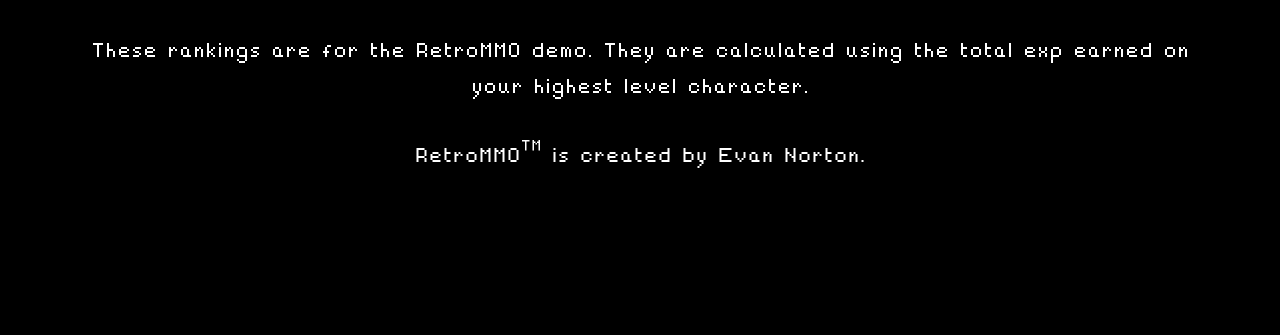
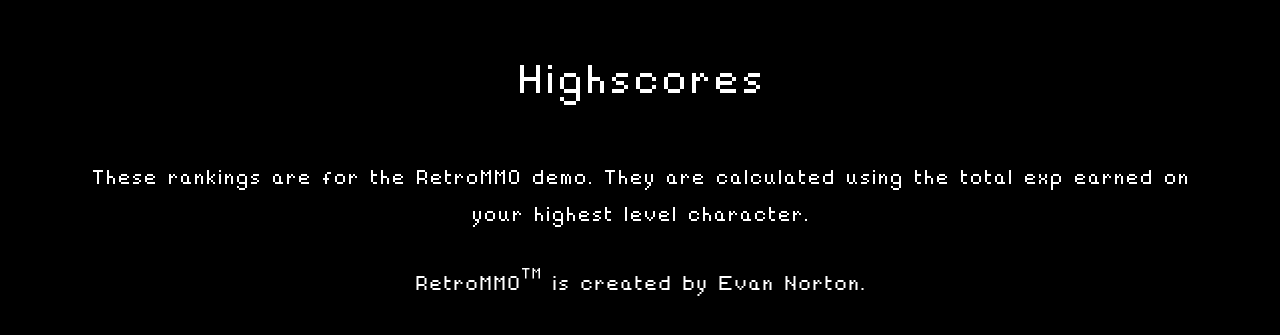
Before and after one commit to evannorton/Retro-MMO.com, a plain HTML site: page highscores.html in a window 1280 px wide. Shown: the part 221-556 px from the top of the page. Drawn offline with nearby package versions, Linux system fonts and the light colour scheme; no server answers.

Commit message:
highscores heading

```diff
--- a/highscores.html
+++ b/highscores.html
@@ -39,6 +39,7 @@
         </nav>
     </header>
     <main>
+        <h1>Highscores</h1>
         <p>These rankings are for the RetroMMO demo. They are calculated using the total exp earned on your highest
             level character.</p>
         <table class="d-none">
```
